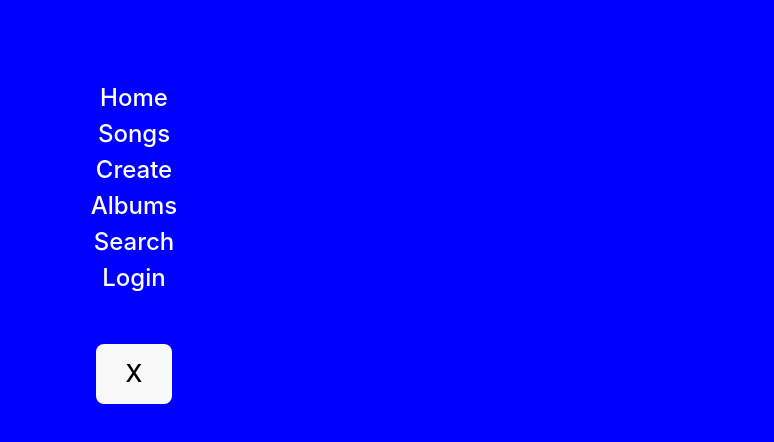
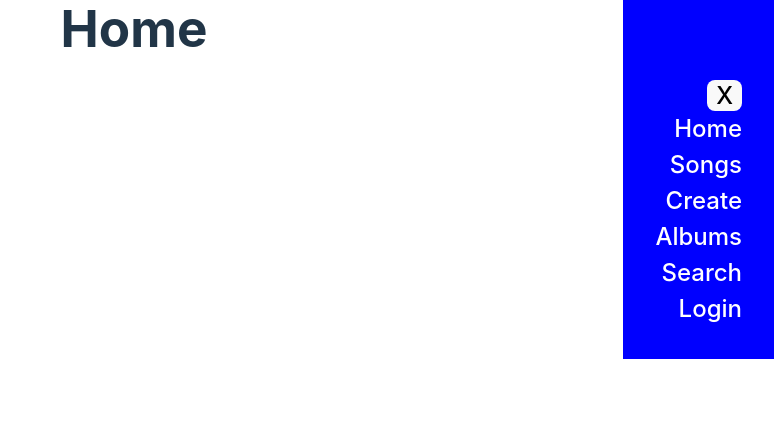
Before and after one commit to kevinjapan/WeeSongs, a Vue app: page / in a window 1280 px wide. Both pictures are taken after a click on the button "M E N U 2". Shown: the top 442 px of the page, without its empty margins (506-1280 px from the left). Built offline with nearby package versions, Linux system fonts and the light colour scheme.

Commit message:
Update AppNav.vue

```diff
--- a/src/components/App/AppNav/AppNav.vue
+++ b/src/components/App/AppNav/AppNav.vue
@@ -18,12 +18,20 @@ const open_nav_link = route => {
 }
 
 
+// to do : if user is scrolled down page, opening the AppNav places
+//         the links above the fold.
+//          deploy location of links has to be dynamic -
+
 </script>
 
 
 <template>
    <Transition>
-      <nav v-if="app_store.display_nav === true" class="flex flex_col align_items_center app_nav">
+
+      <nav v-if="app_store.display_nav === true" class="flex flex_col align_items_end app_nav">
+
+         <button @click="close_app_nav" class="close_app_nav mt_3 fit_content">X</button>
+
          <a @click="open_nav_link('/')">Home</a>
          <a @click="open_nav_link('/songs')">Songs</a>
          <a @click="open_nav_link('/songs/create')">Create</a>
@@ -34,11 +42,12 @@ const open_nav_link = route => {
          <!-- to do : user account? -->
          <a  v-else  @click="open_nav_link('/account')">{{ pp_store.username }}</a>
 
-         <button @click="close_app_nav" class="mt_3">X</button>
       </nav>
-      <div v-else class="app_nav_hamburger">
-         <button @click="app_store.display_nav = true">M E N U 2</button>
+
+      <div v-else >
+         <button @click="app_store.display_nav = true" class="app_nav_hamburger">M E N U 2</button>
       </div>
+
    </Transition>
 </template>
 
@@ -49,11 +58,12 @@ nav.app_nav {
    top:0;
    right:0;
    z-index:90000;    /* to do : review all layering */
+   text-align:right;
 
-   width:100%;   /* modify width of nav to affect extent of slide */
-   height:100%;
+   width:fit-content;   /* to do : set media query w/ 100% width for sm */
+   height:fit-content;
 
-   padding-top:5rem;
+   padding:2rem;
    font-size:1.5rem;
    font-weight:300;
    color:white;
@@ -61,13 +71,18 @@ nav.app_nav {
 }
 /* configure Vue Transition component for app_nav slide-in*/
 .v-enter-active,.v-leave-active {
-   /*transition: opacity .5s ease-in-out;*/
+   -webkit-transition: opacity .5s ease-in-out;
+   -o-transition: opacity .5s ease-in-out;
    transition: .5s ease-in-out;
+
+   -webkit-transform: translate(0, 0);
+   -ms-transform: translate(0, 0);
    transform: translate(0, 0);
 }
 .v-enter-from,.v-leave-to {
-   /*opacity: 0;*/
-   transform: translate(100%, 0);
+   -webkit-transform: translate(0, -100%);
+   -ms-transform: translate(0, -100%);
+   transform: translate(0, -100%);
 }
 
 nav.app_nav > div {
@@ -81,12 +96,22 @@ nav.app_nav > div {
    right:0;
    z-index:999999999999999;
    width:100px;
-   height:100px;
+   height:fit-content;
    background:white;
 }
 a {
    color:inherit;
    cursor:pointer;
 }
-
+button {
+   width:fit-content;
+   height:fit-content;
+   padding:0;
+   padding-left:.5rem;
+   padding-right:.5rem;
+}
+.close_app_nav {
+   margin-left:auto;
+   margin-right:0;
+}
 </style>
```
